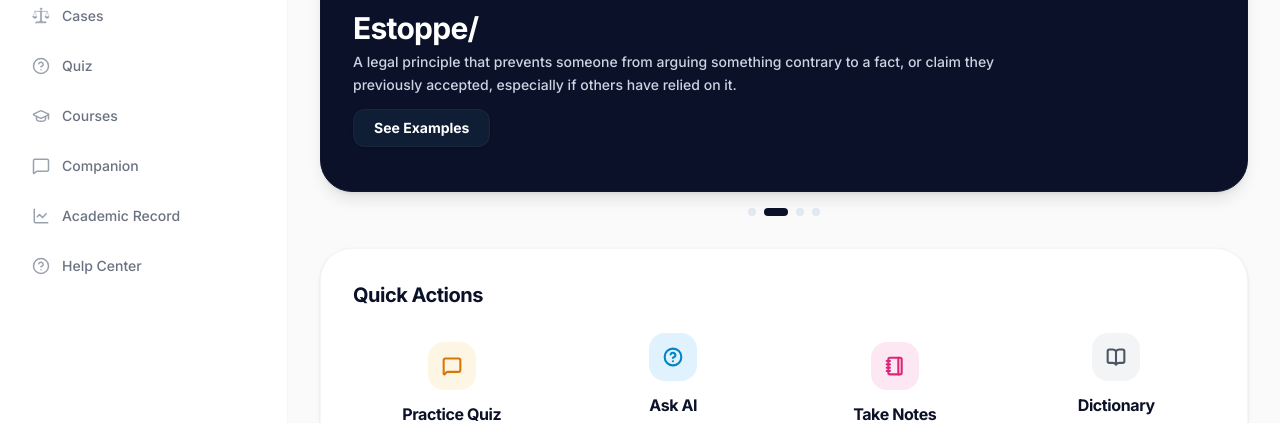
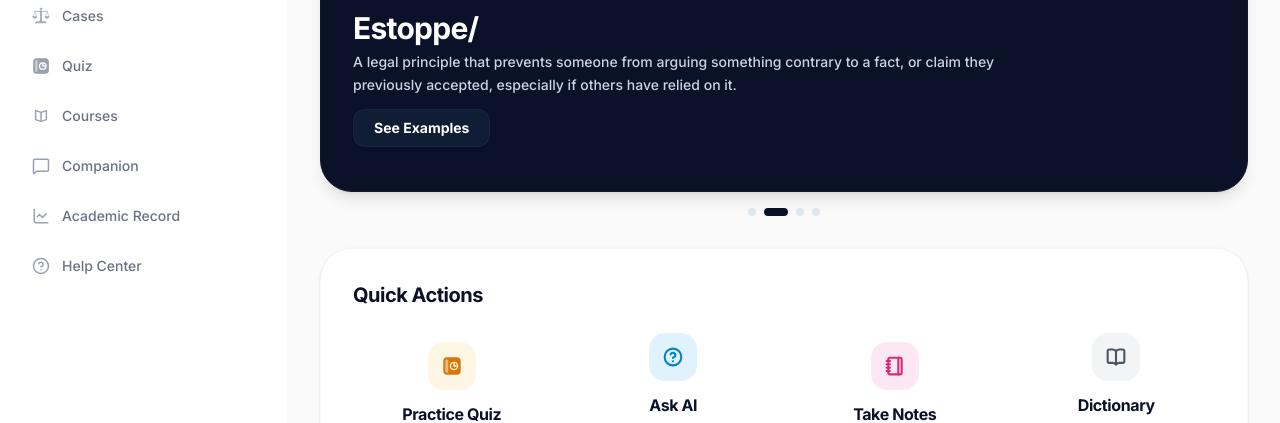
Before and after one commit to Darlington-s-store/LexGo-App, a React (Vite) app: page /dashboard in a window 1280 px wide. Shown: the part 173-596 px from the top of the page. Built offline with nearby package versions, Linux system fonts and the light colour scheme; sample sign-in values are in the browser's storage.

Commit message:
style: replace default Quiz and Courses icons with custom designed icons from mockup

```diff
--- a/src/components/DashboardLayout.jsx
+++ b/src/components/DashboardLayout.jsx
@@ -2,7 +2,6 @@ import React, { useState, useEffect } from 'react';
 import { useNavigate, useLocation } from 'react-router-dom';
 import {
   LayoutDashboard,
-  GraduationCap,
   HelpCircle,
   MessageSquare,
   LineChart,
@@ -61,6 +60,43 @@ const BrandingScaleIcon = ({ size = 18, className }) => (
   </svg>
 );
 
+const CustomQuizIcon = ({ size = 18, className }) => (
+  <svg
+    viewBox="0 0 100 100"
+    fill="none"
+    stroke="currentColor"
+    strokeWidth="7"
+    strokeLinecap="round"
+    strokeLinejoin="round"
+    className={className}
+    style={{ width: size, height: size }}
+  >
+    <mask id="quiz-icon-mask">
+      <rect width="100" height="100" fill="white" />
+      <rect x="20" y="20" width="8" height="60" rx="4" fill="black" />
+      <circle cx="60" cy="50" r="18" stroke="black" strokeWidth="7" fill="none" />
+      <path d="M 60,37 L 60,50 L 71,50" stroke="black" strokeWidth="7" fill="none" />
+    </mask>
+    <rect x="10" y="10" width="80" height="80" rx="16" fill="currentColor" mask="url(#quiz-icon-mask)" />
+  </svg>
+);
+
+const CustomCoursesIcon = ({ size = 18, className }) => (
+  <svg
+    viewBox="0 0 100 100"
+    fill="none"
+    stroke="currentColor"
+    strokeWidth="8"
+    strokeLinecap="round"
+    strokeLinejoin="round"
+    className={className}
+    style={{ width: size, height: size }}
+  >
+    <path d="M 50,30 L 20,20 L 20,70 L 50,80 L 80,70 L 80,20 Z" />
+    <path d="M 50,30 L 50,80" />
+  </svg>
+);
+
 const DashboardLayout = ({ children, title = 'Home' }) => {
   const navigate = useNavigate();
   const location = useLocation();
@@ -108,8 +144,8 @@ const DashboardLayout = ({ children, title = 'Home' }) => {
   const navItems = [
     { name: 'Dashboard', path: '/dashboard', icon: LayoutDashboard },
     { name: 'Cases', path: '/dashboard/cases', icon: BrandingScaleIcon },
-    { name: 'Quiz', path: '/dashboard/quiz', icon: HelpCircle },
-    { name: 'Courses', path: '/dashboard/courses', icon: GraduationCap },
+    { name: 'Quiz', path: '/dashboard/quiz', icon: CustomQuizIcon },
+    { name: 'Courses', path: '/dashboard/courses', icon: CustomCoursesIcon },
     { name: 'Companion', path: '/dashboard/companion', icon: MessageSquare },
     { name: 'Academic Record', path: '/dashboard/records', icon: LineChart },
     { name: 'Help Center', path: '/dashboard/help', icon: HelpCircle },
--- a/src/pages/DashboardHome.jsx
+++ b/src/pages/DashboardHome.jsx
@@ -2,7 +2,6 @@ import React, { useState, useEffect } from 'react';
 import { useNavigate } from 'react-router-dom';
 import {
   Scale,
-  MessageSquare,
   HelpCircle,
   Notebook,
   BookOpen,
@@ -46,6 +45,27 @@ const BrainIcon = ({ className }) => (
   <svg viewBox="0 0 24 24" fill="none" stroke="currentColor" strokeWidth="2" strokeLinecap="round" strokeLinejoin="round" className={className}>
     <path d="M9.5 2A2.5 2.5 0 0 1 12 4.5v15a2.5 2.5 0 0 1-4.96-.44 2.5 2.5 0 0 1 0-3.12 3 3 0 0 1 0-3.88 2.5 2.5 0 0 1 0-3.12 2.5 2.5 0 0 1 2.46-2.94zm4.96.06A2.5 2.5 0 0 1 17 4.5a2.5 2.5 0 0 1 2.46 2.94 2.5 2.5 0 0 1 0 3.12 3 3 0 0 1 0 3.88 2.5 2.5 0 0 1 0 3.12A2.5 2.5 0 0 1 14.5 20" />
     <path d="M12 5v14" />
+  </svg>
+);
+
+const CustomQuizIcon = ({ size = 20, className }) => (
+  <svg
+    viewBox="0 0 100 100"
+    fill="none"
+    stroke="currentColor"
+    strokeWidth="7"
+    strokeLinecap="round"
+    strokeLinejoin="round"
+    className={className}
+    style={{ width: size, height: size }}
+  >
+    <mask id="home-quiz-icon-mask">
+      <rect width="100" height="100" fill="white" />
+      <rect x="20" y="20" width="8" height="60" rx="4" fill="black" />
+      <circle cx="60" cy="50" r="18" stroke="black" strokeWidth="7" fill="none" />
+      <path d="M 60,37 L 60,50 L 71,50" stroke="black" strokeWidth="7" fill="none" />
+    </mask>
+    <rect x="10" y="10" width="80" height="80" rx="16" fill="currentColor" mask="url(#home-quiz-icon-mask)" />
   </svg>
 );
 
@@ -148,7 +168,7 @@ const DashboardHome = () => {
     {
       title: 'Practice Quiz',
       subtext: 'Test your knowledge',
-      icon: MessageSquare,
+      icon: CustomQuizIcon,
       bg: 'bg-[#FEF6E4]',
       color: 'text-[#D97706]',
     },
```
